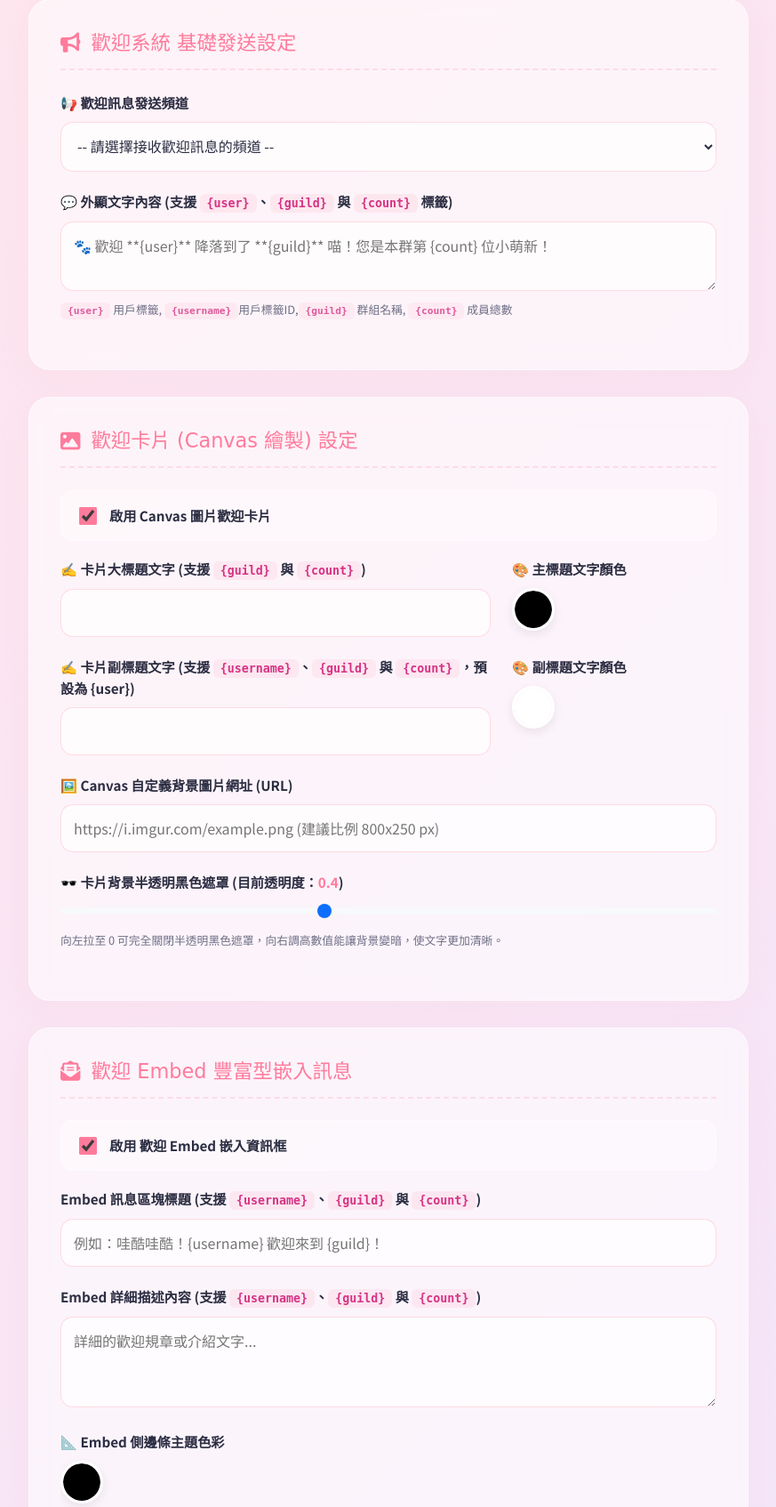
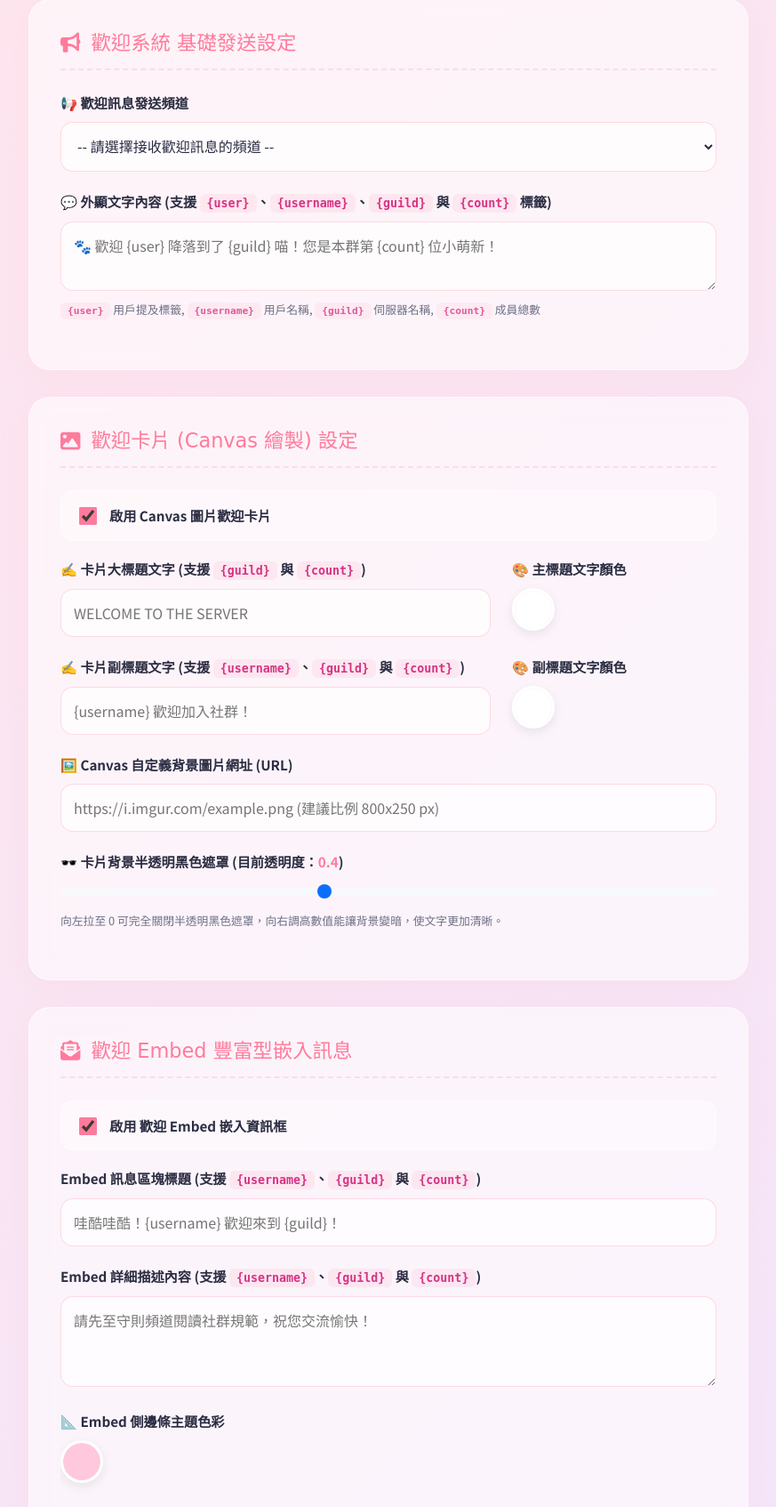
Before and after one commit to yuki0912/yinmiao, a Node project: template views/welcome.ejs in a window 1280 px wide. Shown: the part 274-1968 px from the top of the page at 89% size, without its empty margins (203-1076 px from the left). Run offline with Node 20 templates, Linux system fonts and the light colour scheme; the template is opened without the code that fills it, so the values that code supplies are empty; some libraries are stand-ins or nearby versions; some web fonts are replaced.

Commit message:
refactor: improve timezone handling and enhance welcome/leave message templates

```diff
--- a/index.js
+++ b/index.js
@@ -1,5 +1,5 @@
 require('dotenv').config();
-process.env.TZ = process.env.TZ;
+process.env.TZ = process.env.TZ || 'Asia/Kuala_Lumpur';
 
 const fs = require('node:fs');
 const path = require('node:path');
@@ -25,10 +25,14 @@ const {
     Events
 } = require('discord.js');
 
-// --- 1. 初始化 Express ---
+// --- 1. 初始化 Express 與 MongoDB 連线 Promise ---
 const app = express();
 const PORT = process.env.PORT || 3000;
 const BOT_NAME = '銀喵 YinMiao';
+const isProduction = process.env.NODE_ENV === 'production';
+
+// 建立共用 Mongoose 連線 Promise，避免 MongoStore 重覆建立連線池
+const mongooseConnectionPromise = mongoose.connect(process.env.MONGODB_URI);
 
 // --- 2. 初始化 Discord Bot ---
 const client = new Client({
@@ -38,7 +42,7 @@ const client = new Client({
         GatewayIntentBits.GuildMessages,
         GatewayIntentBits.MessageContent,
         GatewayIntentBits.GuildMessageReactions,
-        GatewayIntentBits.GuildVoiceStates // 🔊 動態語音頻道必備 Intent
+        GatewayIntentBits.GuildVoiceStates // 🎙️ 保留動態語音頻道狀態偵測
     ],
     partials: [Partials.Message, Partials.Reaction, Partials.User, Partials.GuildMember]
 });
@@ -60,37 +64,48 @@ app.use(express.static(path.join(__dirname, 'public')));
 app.use(express.json());
 app.use(express.urlencoded({ extended: true }));
 
-app.set('trust proxy', 1);
+// 雲端反向代理（如 Nginx, Render, Heroku, Cloudflare）判斷 HTTPS 必備
+app.set('trust proxy', true);
 
 app.use(session({
     secret: process.env.SESSION_SECRET || 'yinmiao-secret-cat',
     resave: false,
     saveUninitialized: false,
     store: MongoStore.create({
-        mongoUrl: process.env.MONGODB_URI,
+        clientPromise: mongooseConnectionPromise.then(m => m.connection.getClient()),
         collectionName: 'sessions',
         ttl: 14 * 24 * 60 * 60
     }),
     cookie: {
         maxAge: 1000 * 60 * 60 * 24, // 1天
-        secure: process.env.NODE_ENV === 'production',
-        sameSite: process.env.NODE_ENV === 'production' ? 'none' : 'lax'
+        secure: isProduction,       // 正式環境使用 HTTPS，本地開發使用 HTTP
+        sameSite: isProduction ? 'none' : 'lax'
     }
 }));
 
+// 🐾 全域網域與協定判斷工具（自動適應 本地/雲端）
+function getBaseUrl(req) {
+    const protocol = req.headers['x-forwarded-proto'] || req.protocol;
+    return `${protocol}://${req.get('host')}`;
+}
+
+function getRedirectUri(req) {
+    if (process.env.REDIRECT_URI && process.env.REDIRECT_URI.trim() !== '') {
+        return process.env.REDIRECT_URI.trim();
+    }
+    return `${getBaseUrl(req)}/auth/callback`;
+}
+
 // --- 🐾 全域社群分享設定中間件 (OG Meta Data) ---
 app.use((req, res, next) => {
-    const protocol = req.protocol;
-    const host = req.get('host');
-    const fullUrl = `${protocol}://${host}${req.originalUrl}`;
-
+    const fullUrl = `${getBaseUrl(req)}${req.originalUrl}`;
     const currentAvatar = client.user ? client.user.displayAvatarURL({ size: 512, extension: 'png' }) : 'https://cdnjs.cloudflare.com/ajax/libs/twemoji/14.0.2/512x512/1f431.png';
 
     res.locals.seo = {
         title: '銀喵 YinMiao | 妳的專屬 Discord 伺服器萌寵夥伴',
         description: '銀喵是一隻多功能 Discord 機器人，內建流暢的網頁後台控制台。',
         url: fullUrl,
-        image: `${protocol}://${host}/images/og-preview.png`,
+        image: `${getBaseUrl(req)}/images/og-preview.png`,
         botAvatar: currentAvatar
     };
 
@@ -101,8 +116,7 @@ app.use((req, res, next) => {
 // --- 4. OAuth2 工具與登入驗證中間件 ---
 const oauth = new OAuth2({
     clientId: process.env.CLIENT_ID,
-    clientSecret: process.env.CLIENT_SECRET,
-    redirectUri: process.env.REDIRECT_URI
+    clientSecret: process.env.CLIENT_SECRET
 });
 
 function checkAuth(req, res, next) {
@@ -110,14 +124,19 @@ function checkAuth(req, res, next) {
     next();
 }
 
-// 🐾 變數替換輔助函式
+// 🐾 變數替換輔助函式（防止未載入完整 Member 物件時崩潰）
 function parsePreviewText(text, member, guild) {
     if (!text) return '';
+    const userId = member?.id || member?.user?.id || '';
+    const username = member?.user?.username || member?.displayName || '使用者';
+    const guildName = guild?.name || '伺服器';
+    const memberCount = guild?.memberCount || 0;
+
     return text
-        .replace(/{user}/g, `<@${member.id}>`)
-        .replace(/{username}/g, member.user.username)
-        .replace(/{server}/g, guild.name)
-        .replace(/{count}/g, guild.memberCount);
+        .replace(/{user}/g, userId ? `<@${userId}>` : username)
+        .replace(/{username}/g, username)
+        .replace(/{server}/g, guildName)
+        .replace(/{count}/g, memberCount.toString());
 }
 
 // --- 5. 核心同步功能 ---
@@ -239,15 +258,27 @@ app.get('/', (req, res) => {
 });
 
 app.get('/login', (req, res) => {
-    const url = oauth.generateAuthUrl({ scope: ["identify", "guilds"], responseType: "code" });
+    const redirectUri = getRedirectUri(req);
+    const url = oauth.generateAuthUrl({
+        scope: ["identify", "guilds"],
+        responseType: "code",
+        redirectUri
+    });
     res.redirect(url);
 });
 
-app.get('/auth/callback/', async (req, res) => {
+// 相容有無結尾斜線的路徑
+app.get(['/auth/callback', '/auth/callback/'], async (req, res) => {
     const code = req.query.code;
     if (!code) return res.redirect('/');
     try {
-        const tokenData = await oauth.tokenRequest({ code, scope: "identify guilds", grantType: "authorization_code" });
+        const redirectUri = getRedirectUri(req);
+        const tokenData = await oauth.tokenRequest({
+            code,
+            scope: "identify guilds",
+            grantType: "authorization_code",
+            redirectUri
+        });
         const user = await oauth.getUser(tokenData.access_token);
         const guilds = await oauth.getUserGuilds(tokenData.access_token);
 
@@ -631,7 +662,7 @@ function loadHandlers() {
 async function startServer() {
     try {
         console.log('⏳ 正在連接資料庫...');
-        await mongoose.connect(process.env.MONGODB_URI);
+        await mongooseConnectionPromise;
         console.log('✅ 資料庫連接成功！');
 
         cron.schedule('0 0 * * 1', async () => {
@@ -644,7 +675,7 @@ async function startServer() {
             }
         }, {
             scheduled: true,
-            timezone: "Asia/Kuala_Lumpur"
+            timezone: process.env.TZ
         });
 
         loadHandlers();
--- a/views/welcome.ejs
+++ b/views/welcome.ejs
@@ -241,9 +241,9 @@
                 </select>
             </div>
             <div class="input-item">
-                <label>💬 外顯文字內容 (支援 <code>{user}</code>、<code>{guild}</code> 與 <code>{count}</code> 標籤)</label>
-                <textarea id="welcomeContent" rows="2" placeholder="🐾 歡迎 **{user}** 降落到了 **{guild}** 喵！您是本群第 {count} 位小萌新！"><%= config.welcomeContent || '' %></textarea>
-                <div class="help-text"><code>{user}</code> 用戶標籤, <code>{username}</code>用戶標籤ID,<code>{guild}</code> 群組名稱, <code>{count}</code> 成員總數</div>
+                <label>💬 外顯文字內容 (支援 <code>{user}</code>、<code>{username}</code>、<code>{guild}</code> 與 <code>{count}</code> 標籤)</label>
+                <textarea id="welcomeContent" rows="2" placeholder="🐾 歡迎 {user} 降落到了 {guild} 喵！您是本群第 {count} 位小萌新！"><%= config.welcomeContent || '' %></textarea>
+                <div class="help-text"><code>{user}</code> 用戶提及標籤, <code>{username}</code> 用戶名稱, <code>{guild}</code> 伺服器名稱, <code>{count}</code> 成員總數</div>
             </div>
         </div>
 
@@ -259,19 +259,19 @@
                 <div class="row">
                     <div class="col-md-8 input-item">
                         <label>✍️ 卡片大標題文字 (支援 <code>{guild}</code> 與 <code>{count}</code>)</label>
-                        <input type="text" id="canvasText" value="<%= config.canvasText || config.canvasMainText || '' %>" placeholder="">
+                        <input type="text" id="canvasText" value="<%= config.canvasText || config.canvasMainText || '' %>" placeholder="WELCOME TO THE SERVER">
                     </div>
                     <div class="col-md-4 input-item">
                         <label>🎨 主標題文字顏色</label>
-                        <input type="color" id="canvasColor" value="<%= config.canvasColor %>">
+                        <input type="color" id="canvasColor" value="<%= config.canvasColor || '#FFFFFF' %>">
                     </div>
                 </div>
 
                 <!-- 副標題文字與色彩設定 -->
                 <div class="row">
                     <div class="col-md-8 input-item">
-                        <label>✍️ 卡片副標題文字 (支援 <code>{username}</code>、<code>{guild}</code> 與 <code>{count}</code>，預設為 {user})</label>
-                        <input type="text" id="canvasSubText" value="<%= config.canvasSubText || '' %>" placeholder="">
+                        <label>✍️ 卡片副標題文字 (支援 <code>{username}</code>、<code>{guild}</code> 與 <code>{count}</code>)</label>
+                        <input type="text" id="canvasSubText" value="<%= config.canvasSubText || '' %>" placeholder="{username} 歡迎加入社群！">
                     </div>
                     <div class="col-md-4 input-item">
                         <label>🎨 副標題文字顏色</label>
@@ -285,9 +285,9 @@
                 </div>
 
                 <div class="input-item">
-                    <label>🕶️ 卡片背景半透明黑色遮罩 (目前透明度：<span id="opacityVal" style="color: var(--dark-pink);"><%= config.canvasOverlayOpacity !== undefined ? config.canvasOverlayOpacity : '0.4' %></span>)</label>
+                    <label>🕶️ 卡片背景半透明黑色遮罩 (目前透明度：<span id="opacityVal" style="color: var(--dark-pink);"><%= (config.canvasOverlayOpacity !== undefined && config.canvasOverlayOpacity !== null) ? config.canvasOverlayOpacity : '0.4' %></span>)</label>
                     <input type="range" class="form-range" id="canvasOverlayOpacity" min="0" max="1" step="0.05"
-                           value="<%= config.canvasOverlayOpacity !== undefined ? config.canvasOverlayOpacity : '0.4' %>"
+                           value="<%= (config.canvasOverlayOpacity !== undefined && config.canvasOverlayOpacity !== null) ? config.canvasOverlayOpacity : '0.4' %>"
                            oninput="document.getElementById('opacityVal').innerText = this.value">
                     <div class="help-text">向左拉至 0 可完全關閉半透明黑色遮罩，向右調高數值能讓背景變暗，使文字更加清晰。</div>
                 </div>
@@ -305,15 +305,15 @@
             <div id="embedFields" class="toggle-content">
                 <div class="input-item">
                     <label>Embed 訊息區塊標題 (支援 <code>{username}</code>、<code>{guild}</code> 與 <code>{count}</code>)</label>
-                    <input type="text" id="welcomeTitle" value="<%= config.welcomeTitle || '' %>" placeholder="例如：哇酷哇酷！{username} 歡迎來到 {guild}！">
+                    <input type="text" id="welcomeTitle" value="<%= config.welcomeTitle || '' %>" placeholder="哇酷哇酷！{username} 歡迎來到 {guild}！">
                 </div>
                 <div class="input-item">
                     <label>Embed 詳細描述內容 (支援 <code>{username}</code>、<code>{guild}</code> 與 <code>{count}</code>)</label>
-                    <textarea id="welcomeDescription" rows="3" placeholder="詳細的歡迎規章或介紹文字..."><%= config.welcomeDescription || '' %></textarea>
+                    <textarea id="welcomeDescription" rows="3" placeholder="請先至守則頻道閱讀社群規範，祝您交流愉快！"><%= config.welcomeDescription || '' %></textarea>
                 </div>
                 <div class="input-item">
                     <label>📐 Embed 側邊條主題色彩</label>
-                    <input type="color" id="embedColor" value="<%= config.welcomeEmbedColor || config.embedColor %>">
+                    <input type="color" id="embedColor" value="<%= config.welcomeEmbedColor || config.embedColor || '#FFC8DD' %>">
                 </div>
                 <hr>
                 <label class="checkbox-group" for="showTimestamp">
@@ -326,7 +326,7 @@
                 </label>
                 <div class="input-item">
                     <label>底部頁尾文字內容 (支援 <code>{user}</code>、<code>{guild}</code> 與 <code>{count}</code>)</label>
-                    <input type="text" id="welcomeFooter" value="<%= config.welcomeFooter || '' %>" placeholder="例如：{guild} 萌新報到處 🐾 | 第 {count} 位成員">
+                    <input type="text" id="welcomeFooter" value="<%= config.welcomeFooter || '' %>" placeholder="{guild} 萌新報到處 🐾 | 第 {count} 位成員">
                 </div>
             </div>
         </div>
@@ -350,8 +350,8 @@
                     </select>
                 </div>
                 <div class="input-item">
-                    <label>💬 外顯純文字內容 (支援 <code>{user}</code>、<code>{guild}</code> 與 <code>{count}</code>)</label>
-                    <textarea id="leaveContent" rows="2" placeholder="🐾 **{user}** 離開了 **{guild}** 喵..."><%= config.leaveContent || '' %></textarea>
+                    <label>💬 外顯純文字內容 (支援 <code>{user}</code>、<code>{username}</code>、<code>{guild}</code> 與 <code>{count}</code>)</label>
+                    <textarea id="leaveContent" rows="2" placeholder="🐾 {username} 離開了 {guild} 喵..."><%= config.leaveContent || '' %></textarea>
                 </div>
                 <hr>
                 <label class="checkbox-group" for="sendLeaveEmbed">
@@ -362,11 +362,11 @@
                 <div id="leaveEmbedFields" class="toggle-content">
                     <div class="input-item">
                         <label>Embed 離開訊息標題</label>
-                        <input type="text" id="leaveTitle" value="<%= config.leaveTitle || '' %>" placeholder="例如：{user} 搭乘小飛船離開了 {guild}...">
+                        <input type="text" id="leaveTitle" value="<%= config.leaveTitle || '' %>" placeholder="{username} 搭乘小飛船離開了 {guild}...">
                     </div>
                     <div class="input-item">
                         <label>Embed 離開詳細描述內容</label>
-                        <textarea id="leaveDescription" rows="3" placeholder="希望 {user} 未來旅途順利..."><%= config.leaveDescription || '' %></textarea>
+                        <textarea id="leaveDescription" rows="3" placeholder="希望 {username} 未來旅途順利..."><%= config.leaveDescription || '' %></textarea>
                     </div>
                     <div class="input-item">
                         <label>📐 離開 Embed 側邊條主題色彩</label>
@@ -382,7 +382,7 @@
                     </label>
                     <div class="input-item">
                         <label>離開底部頁尾文字內容</label>
-                        <input type="text" id="leaveFooter" value="<%= config.leaveFooter || '' %>" placeholder="例如：{guild} 離別歡送會 🐾 | 歡送 {user}">
+                        <input type="text" id="leaveFooter" value="<%= config.leaveFooter || '' %>" placeholder="{guild} 離別歡送會 🐾 | 歡送 {username}">
                     </div>
                 </div>
             </div>
```
